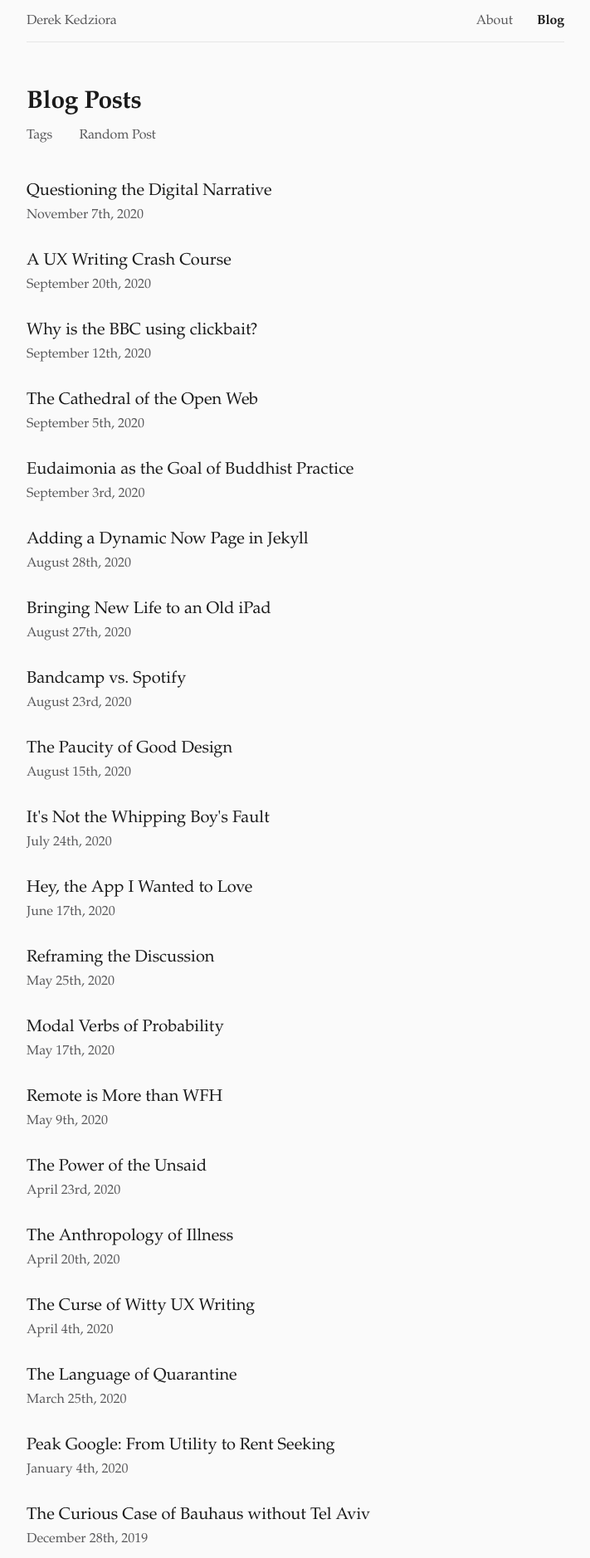
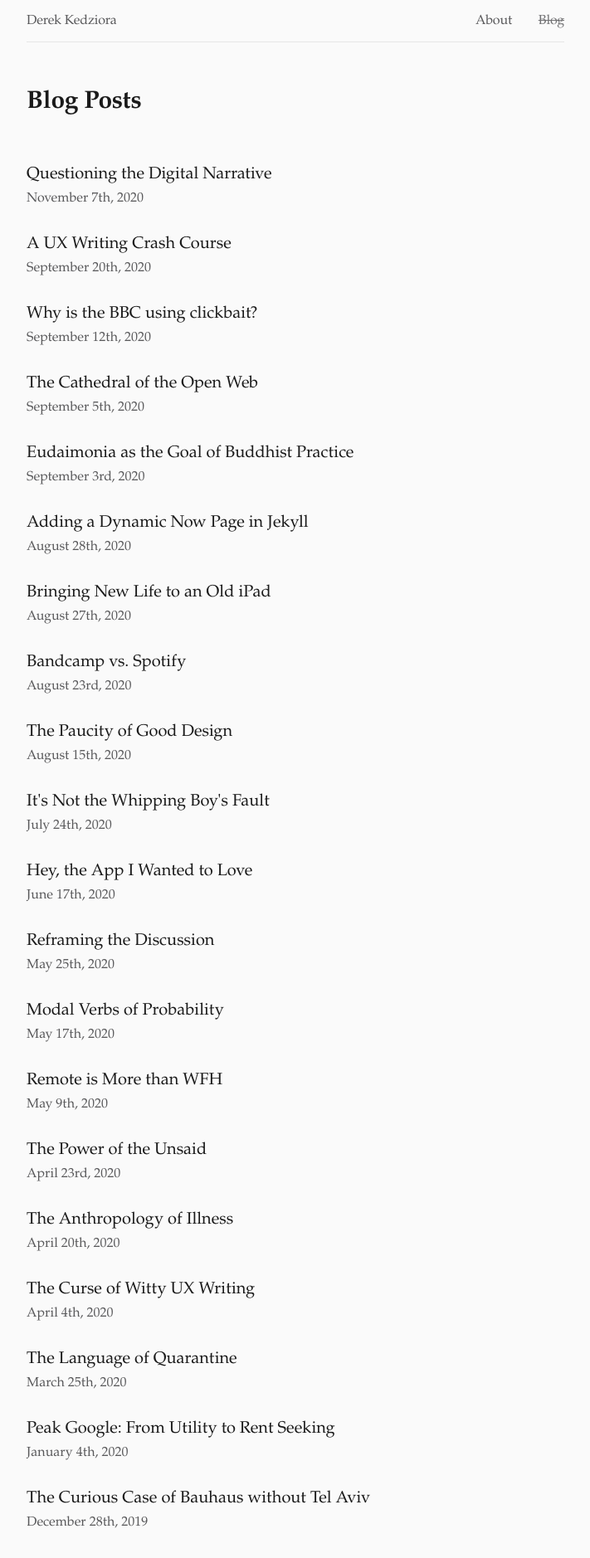
Before and after one commit to hashdag/hashdag.github.io, a Jekyll site: the page built from _pages/blog.md, in a window 1280 px wide. Shown: the top 1878 px of the page at 83% size, without its empty margins (284-995 px from the left). Built offline with Jekyll 4.4.1, drawn with Linux system fonts in a browser that asks for light colours.

Commit message:
site nav simplified
- redundant files deleted
- added styling for current page
- removed home link from home page

```diff
--- a/_includes/nav.html
+++ b/_includes/nav.html
@@ -1,15 +1,3 @@
-{%- if page.nav == "main" -%}
-{%- unless page.url == "/about" -%}<a href="/about" title="About">About</a>{%- endunless -%}
-{%- unless page.url == "/blog" -%}<a href="/blog" title="Blog">Blog</a>{%- endunless -%}
-{%- unless page.url == "/portfolio" -%}<a href="/portfolio" title="Portfolio">Portfolio</a>{%- endunless -%}
-{%- endif -%}
-
-{%- if page.nav == "blog" -%}
-{%- unless page.url == "/blog" -%}<a href="/blog" title="Blog">Blog</a>{%- endunless -%}
-{%- unless page.url == "/blog/tags" -%}<a href="/blog/tags" title="Blog Tags">Tags</a>{%- endunless -%}
-<a href='/blog/random' title='Random Post'>Random&nbsp;Post</a>
-{%- endif -%}
-
 {%- if page.nav == "about" -%}
 {%- unless page.url == "/about" -%}<a href="/about" title="About">About</a>{%- endunless -%}
 <a href="/now" title="Now Page">Now</a>
--- a/_includes/site-nav.html
+++ b/_includes/site-nav.html
@@ -1,16 +1,16 @@
 <nav class="site-nav">
 
 {% if page.url == "/" %}
-<span class="home-link" style="display: block; font-size: 1rem; font-weight: bold;">Derek Kedziora</span>
+<span class="home-link"></span>
 {% else %}
-<a href="/" rel="author" class="home-link">Derek Kedziora</a>
+<a href="/" rel="author">Derek Kedziora</a>
 {% endif %}
 
 <div class="right-nav-links">
 {% if page.url == "/about" %}
-<span class="nav-current-page" style="margin: 0 5% 0 0;">About</span>
+<span class="nav-current-page" style="margin: 0 1.75em; 0 0;">About</span>
 {% else %}
-<a href="/about" title="About">About</a>
+<a href="/about" title="About" style="margin: 0 1.75em; 0 0;">About</a>
 {% endif %}
 
 {% if page.url == "/blog" %}
--- a/css/main.scss
+++ b/css/main.scss
@@ -15,6 +15,7 @@ $text-width: 40.5em; // 650px
 
 html {
   --box-background-color: hsl(240, 9%, 96%);
+  --extra-light-text-color: hsl(240, 1%, 45%);
   --light-border-color: hsl(0, 0%, 90%);
   --light-text-color: hsl(240, 1%, 35%);
   --link-color: hsl(193, 100%, 30%);
@@ -26,8 +27,9 @@ html {
 @media (prefers-color-scheme: dark) {
   html {
     --box-background-color: hsl(0, 0%, 20%);
+    --extra-light-text-color: hsl(0, 0%, 55%);
     --light-border-color: hsl(0, 0%, 30%);
-    --light-text-color: hsl(0, 0%, 60%);
+    --light-text-color: hsl(0, 0%, 65%);
     --link-color: hsl(193, 85%, 50%);
     --main-background-color: hsl(200, 3%, 12%);
     --main-text-color: hsl(0, 0%, 85%);
@@ -358,5 +360,7 @@ nav a {
 }
 
 .nav-current-page {
-  font-weight: bold;
+  color: var(--extra-light-text-color);
+  text-decoration: line-through;
+  text-decoration-color: var(--extra-light-text-color);
 }
```
Also changed, not shown: _includes/subtitle-nav.html (deleted, +0 -24 lines), _includes/subtitle.html (deleted, +0 -20 lines), _pages/change-log.md (+2 -0 lines), _posts/essays/2020-11-07-questioning-the-digial-narrative.md (+1 -1 lines).
